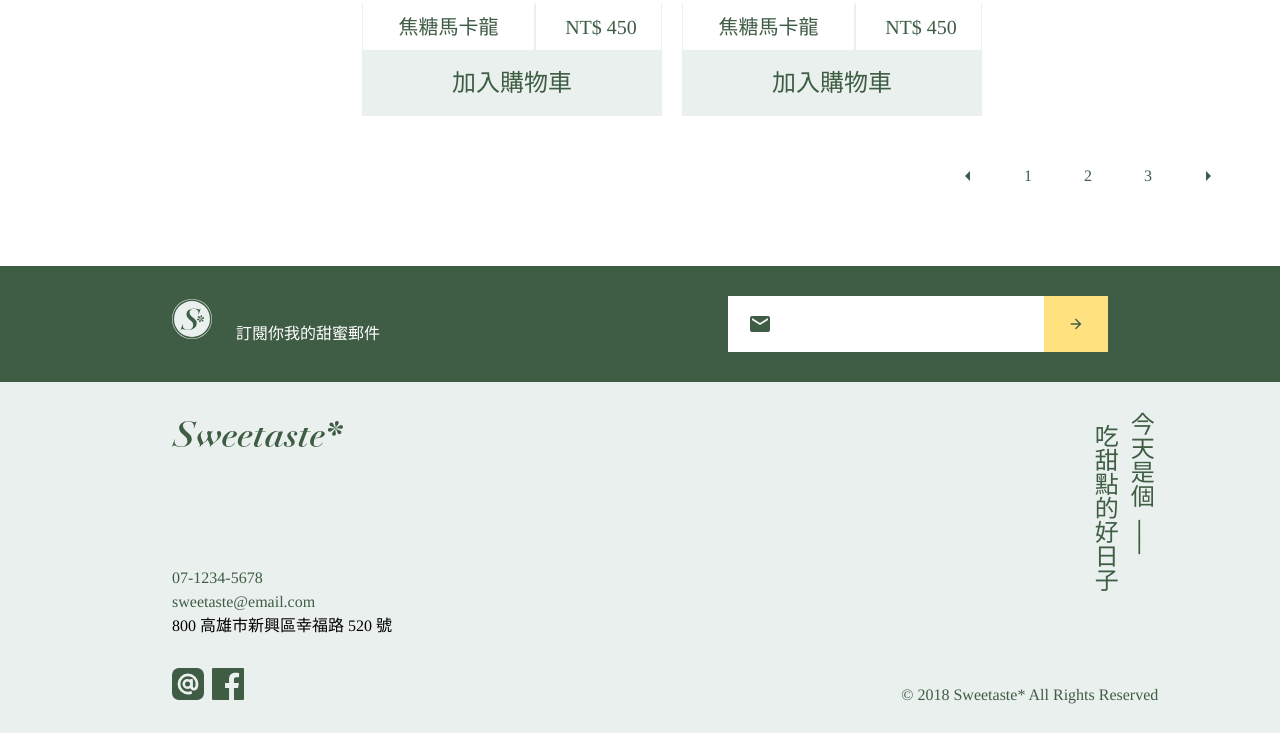
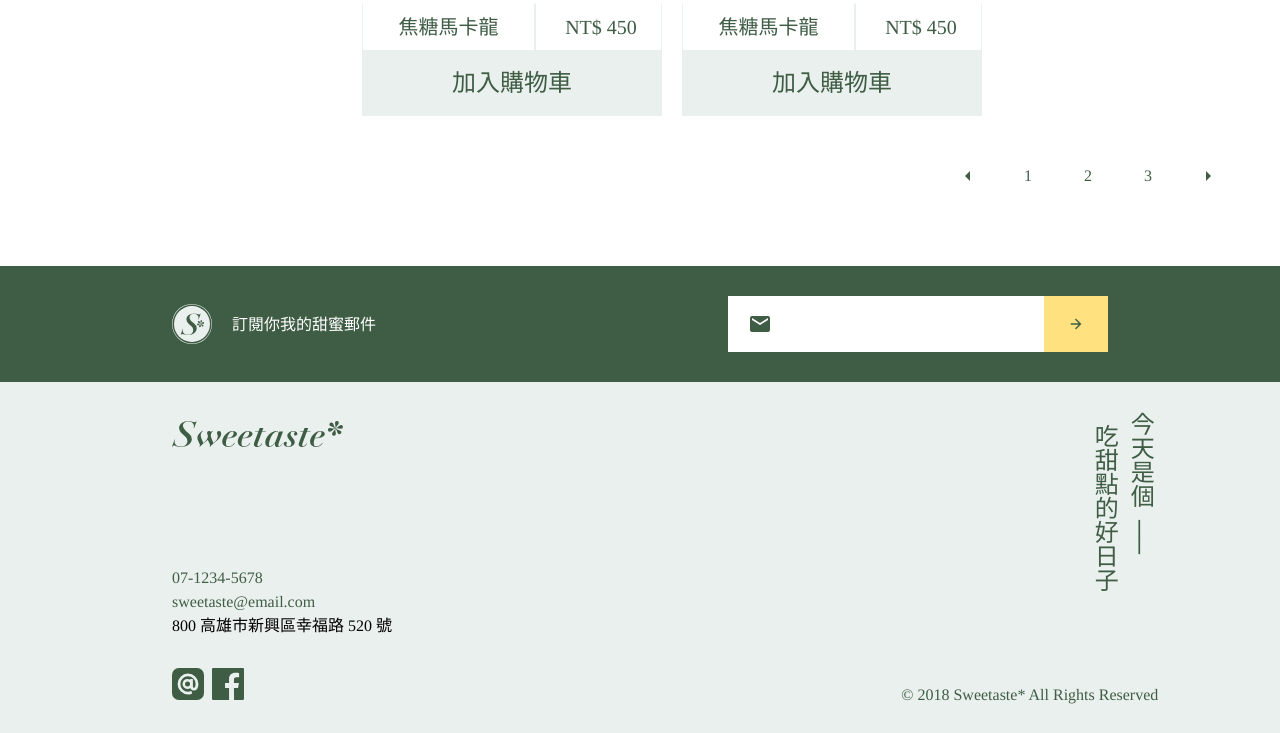
Before and after one commit to CKelvinWu/FlexBox-Project, a plain HTML site: page index.html in a window 1280 px wide. Shown: the part 1879-2612 px from the top of the page. Drawn offline with Linux system fonts and the light colour scheme.

Commit message:
fix subscribe bar length

```diff
--- a/css/style.css
+++ b/css/style.css
@@ -229,6 +229,10 @@ body{
     align-items: center;
 }
 
+.subscribe-icon{
+    display: flex;
+    align-items: center;
+}
 .light-logo{
     margin-left: 172px;
     width: 40px;
@@ -259,6 +263,7 @@ body{
     width: 64px;
     background: #FFE180;
     padding: 20px 24px;
+    margin-left: 252px;
 }
 
 .footer{
--- a/index.html
+++ b/index.html
@@ -97,13 +97,13 @@
         </div>
     </div>
     <div class="subscribe">
-        <div>
+        <div class="subscribe-icon">
             <img class="light-logo" src="images/logo-light.svg" alt="logo">
             <span>訂閱你我的甜蜜郵件</span>
         </div>
         <div class="email">
             <div><img class="mail-icon" src="images/mail-24px.png" alt="mail"></div>
-            <div><img class="foward-icon" src="images/arrow_forward-24px.png" alt="arrow"></div>
+            <div><a href="#"><img class="foward-icon" src="images/arrow_forward-24px.png" alt="arrow"></a></div>
         </div>
     </div>
     <div class="footer">
```
